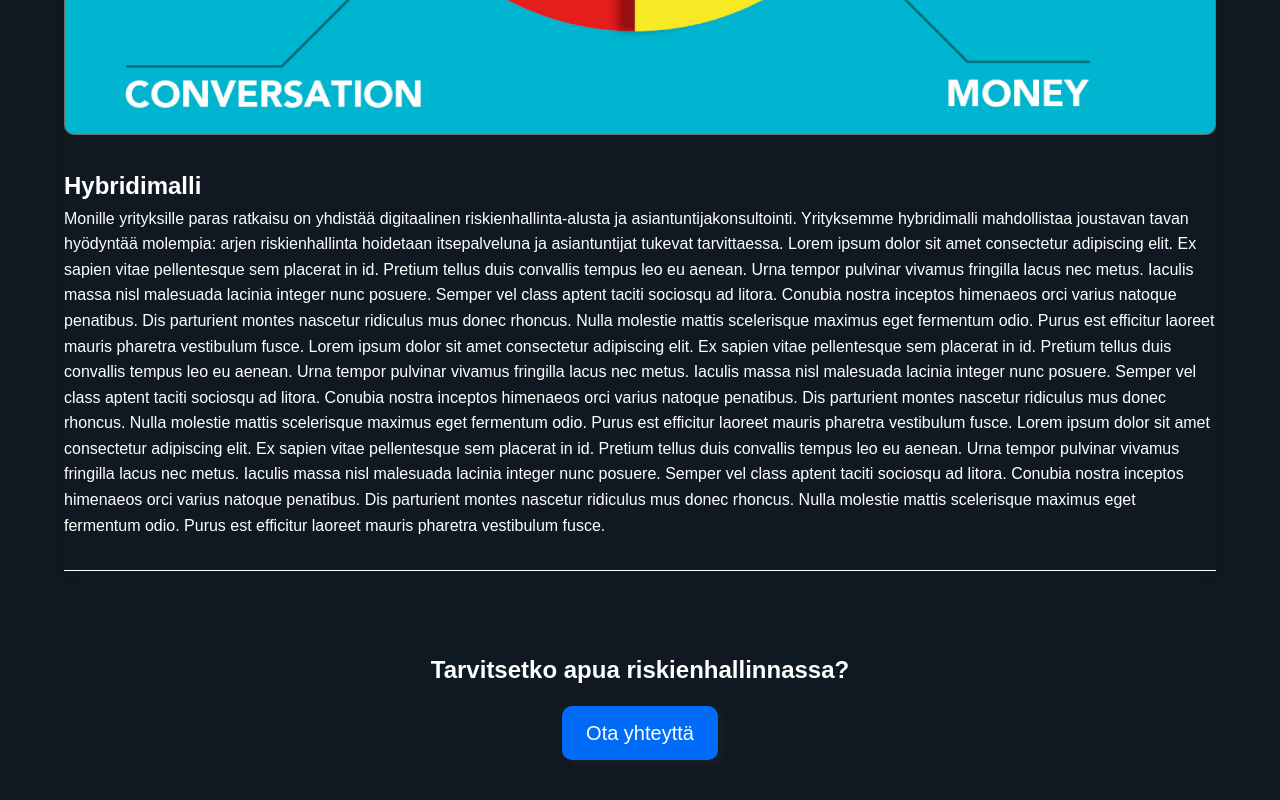
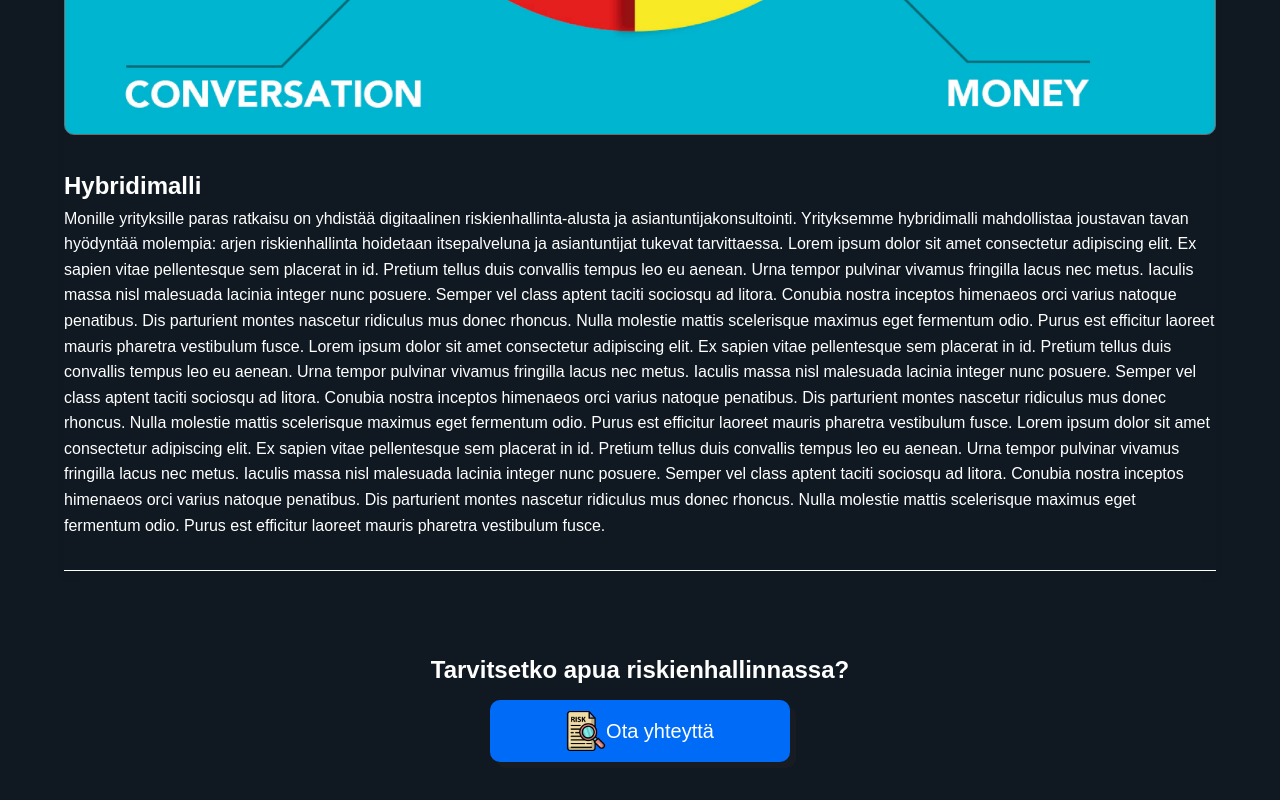
Before and after one commit to Rassemus/web_mobiili, a plain HTML site: page services.html in a window 1280 px wide. Shown: the part 2314-3114 px from the top of the page. Drawn offline with Linux system fonts and the light colour scheme.

Commit message:
contact style changes

```diff
--- a/css/style.css
+++ b/css/style.css
@@ -232,6 +232,13 @@ button:hover {
     width: 90%;
 }
 
+.link-img {
+    background: url('../kuvat/risk-management_link.png') center/cover no-repeat;
+    width: 40px;
+    aspect-ratio: 1 / 1;
+    z-index: 10;
+}
+
 .more-text {
     display: none;
 }
@@ -256,6 +263,8 @@ button:hover {
     text-align: left;
     padding: 1rem;
 }
+
+
 
 
 /* -----------
@@ -320,7 +329,7 @@ button:hover {
 .self-service-img {
     background: url('../kuvat/70_img.jpg') center/cover no-repeat;
     width: 100%;
-    aspect-ratio: 1.7 / 1;
+    aspect-ratio: 1 / 1.2;
     border: 1px solid #6C6C6C;
     border-radius: 10px;
     margin: auto;
@@ -338,6 +347,15 @@ button:hover {
 
 .service-card.expanded .more-text {
     display: inline;
+}
+
+.services-btn {
+    display: flex;
+    align-items: center;
+    justify-content: center;
+    max-width: 300px;
+    margin: auto;
+    margin-top: 10px;
 }
 
 
@@ -398,6 +416,13 @@ Referenssit
 
 .contact {
     padding: 2rem 1rem;
+    display: flex;
+    flex-direction: column;
+    align-items: center;
+}
+
+.contact > .content-wrapper {
+    max-width: 50rem;
     display: flex;
     flex-direction: column;
     gap: 2rem;
@@ -468,6 +493,8 @@ Referenssit
     color: #ffffff;
     margin-bottom: 0.5rem;
 }
+
+
 
 @keyframes fadeIn {
     from { opacity: 0; transform: translateY(10px); }
@@ -563,4 +590,9 @@ Referenssit
     .phone {
         margin: 0;
     }
+
+    .self-service-img {
+        aspect-ratio: 1.7 / 1;
+    }
+
 }
--- a/services.html
+++ b/services.html
@@ -113,7 +113,7 @@
 
     <section class="services-cta">
         <h2>Tarvitsetko apua riskienhallinnassa?</h2>
-        <a href="contact.html" class="btn">Ota yhteyttä</a>
+        <a href="contact.html" class="btn services-btn"><div class="link-img"></div>Ota yhteyttä</a>
     </section>
 
 <script src="js/script.js"></script>
```
Also changed, not shown: contact.html (+2 -2 lines), kuvat/risk-management_link.png (added).
